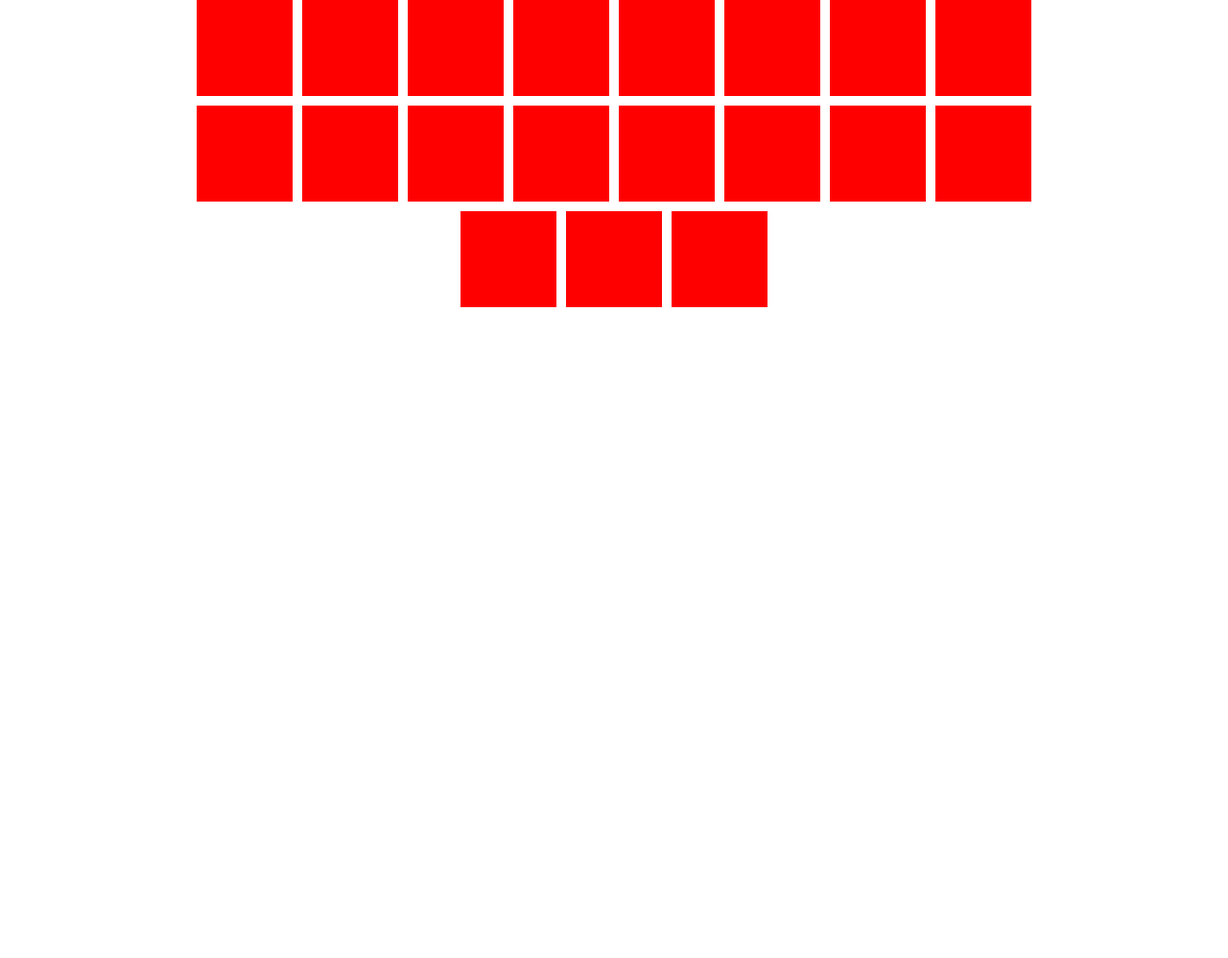
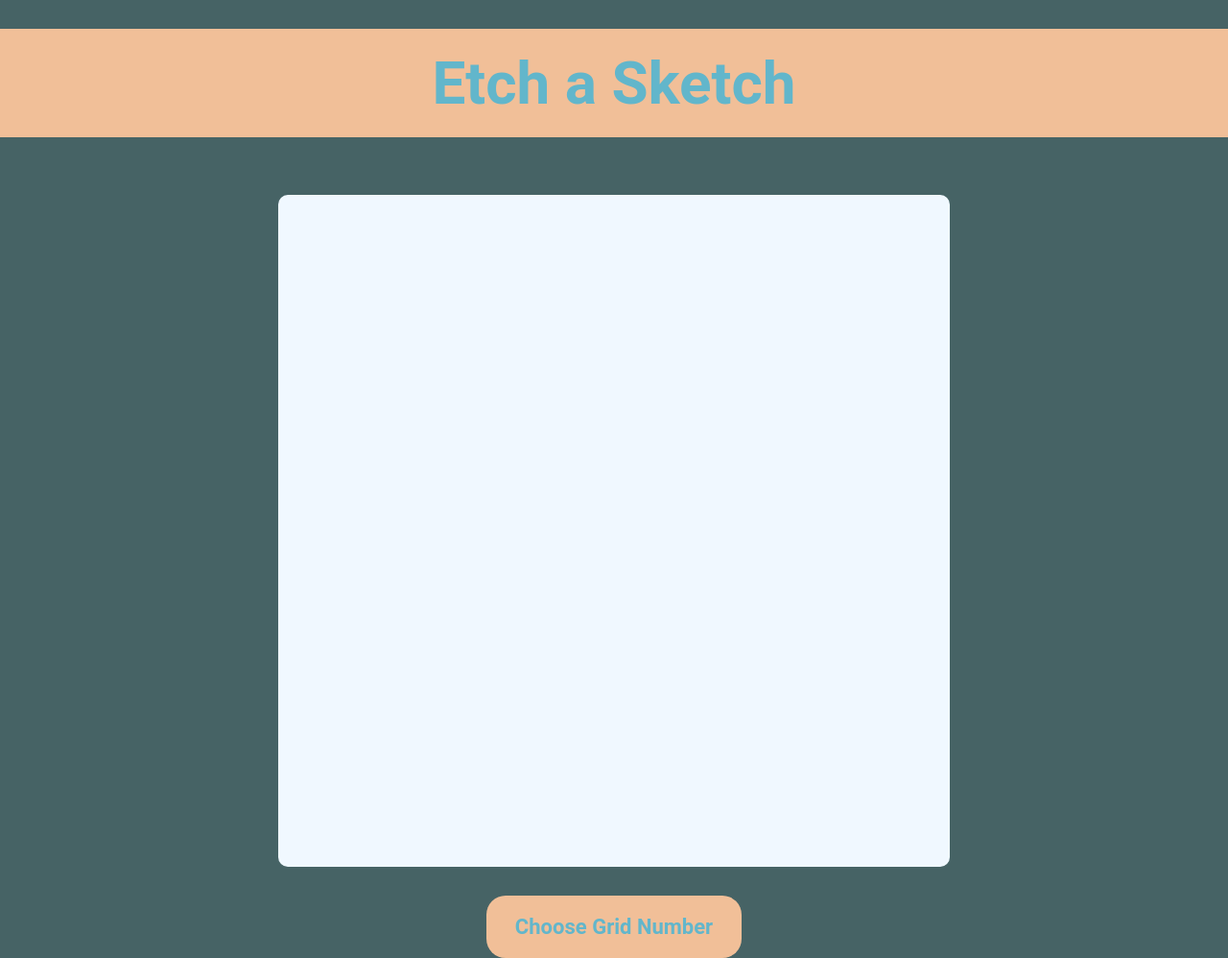
Before and after one commit to J-Herika/Etch-a-Sketch, a plain HTML site: page index.html in a window 1280 px wide. Shown: the whole page at 96% size. Before the commit the page ends 800 px from the top, so only its background shows below. Drawn offline with Linux system fonts and the light colour scheme.

Commit message:
finished the project

```diff
--- a/index.html
+++ b/index.html
@@ -1,12 +1,14 @@
 <!DOCTYPE html>
 <html lang="en">
   <head>
-  <meta charset="UTF-8">
+    <meta charset="UTF-8" />
     <title>Etch a Sketch</title>
     <script src="script.js" defer></script>
-  <link  rel="stylesheet" href="style.css">
+    <link rel="stylesheet" href="style.css" />
   </head>
   <body>
-  <div id="grid"></div>
+    <h1>Etch a Sketch</h1>
+    <div id="grid"><div class="draw-box"></div></div>
+    <button class="create-button">Choose Grid Number</button>
   </body>
 </html>
--- a/script.js
+++ b/script.js
@@ -1,21 +1,48 @@
 const grid = document.querySelector("#grid");
-let gridNumber;
+const drawBox = document.querySelector(".draw-box");
+const createGridBtn = document.querySelector(".create-button");
 
-for (let i = 0; i < 19; i++) {
-  let gridBox = document.createElement("div");
-  gridBox.className = "grid-box";
+let blockNumber = 16;
+function getGridNumber() {
+  blockNumber = prompt("Enter the number of blocks in the grid");
+  if (blockNumber >= 100) blockNumber = 100;
 
-  gridBox.style.backgroundColor = "red";
-  gridBox.style.width = "100px";
-  gridBox.style.height = "100px";
+  return blockNumber;
+}
+// createGridBtn.addEventListener('click',() => {
+//   getGridNumber();
+// })
 
-  grid.appendChild(gridBox);
+function grids(blockNumber) {
+  for (let i = 0; i < blockNumber; i++) {
+    let gridBox = document.createElement("div");
+    gridBox.className = "grid-box";
+    gridBox.style.backgroundColor = "white";
+
+    for (let j = 0; j < blockNumber; j++) {
+      let gridRow = document.createElement("div");
+      gridRow.className = "grid-row";
+      gridRow.style.border = "1px solid black";
+      gridBox.appendChild(gridRow);
+    }
+
+    drawBox.appendChild(gridBox);
+  }
+  const gridRow = document.querySelectorAll(".grid-row");
+
+  for (let i = 0; i < gridRow.length; i++) {
+    gridRow[i].addEventListener("mouseenter", () => {
+      gridRow[i].style.backgroundColor = "red";
+    });
+  }
 }
-const gridBox = document.querySelectorAll(".grid-box");
-console.log(gridBox);
 
-for (let i = 0; i < gridBox.length; i++) {
-  gridBox[i].addEventListener("mouseenter", () => {
-    gridBox[i].style.backgroundColor = "purple";
-  });
+// buttons
+function createNewGrid() {
+  while (drawBox.firstChild) {
+    drawBox.firstChild.remove();
+  }
+  getGridNumber();
+  grids(blockNumber);
 }
+createGridBtn.addEventListener("click", createNewGrid);
--- a/style.css
+++ b/style.css
@@ -1,16 +1,61 @@
 * {
-  padding: 0;
-  margin: 0;
+  padding:0;
+  margin:0;
+  font-family: "roboto", sans-serif;
   box-sizing: border-box;
 }
-body{
-  display:flex;
+body {
+  display: flex;
+  flex-direction: column;
   justify-content: center;
+  align-items: center;
+  gap:30px;
+  background-color: #466365;
+}
+h1{
+  margin-top: 30px;
+  padding: 20px;;
+  font-size: 62px;
+  color:#62B6CB;
+  background-color: #F1BF98;
+  text-align:center;
+  width: 100%;
 }
 #grid {
   display: flex;
   justify-content: center;
-  flex-wrap: wrap;
-  gap: 10px;
-  max-width: 960px;
+  align-items: center;
+  background-color:aliceblue;
+  gap: 0px;
+  width: 700px;
+  height: 700px;
+  margin-top: 30px;
+  padding:10px;
+  border-radius: 10px;
 }
+.draw-box{
+  display: flex;
+  width:650px;
+  height: 650px;
+  border-radius: 5px;
+}
+
+.grid-box{
+  display:flex;
+  flex-direction: column;
+  flex: 1;
+}
+.grid-row{
+  flex: 1;
+}
+
+/*Button*/
+button{
+  font-size: 22px;
+  font-weight: 700;
+  border-radius: 20px;
+  border: 0;
+  padding: 20px 30px;
+  color:#62B6CB;
+  background-color:#F1BF98;
+}
```
Lines whose indentation alone changed are shown as unchanged.
